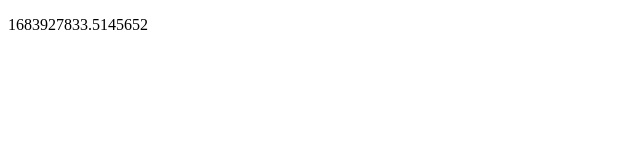
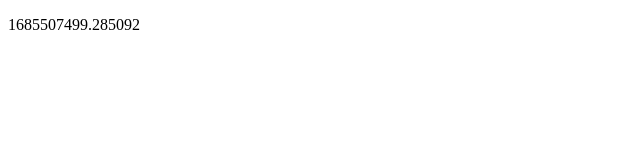
Before and after one commit to kevinbevin64/kevinbevin64.github.io, a plain HTML site: page index.html in a window 1280 px wide. Shown: the full height of the page, 0-640 px from the left. Drawn offline with Linux system fonts and the light colour scheme.

Commit message:
Update index.html

```diff
--- a/index.html
+++ b/index.html
@@ -4,7 +4,7 @@
     <meta charset="utf-8">
     <meta name="viewport" content="width=device-width, initial-scale=1">
     <title>1</title>
-    <p>1683927833.5145652</p>
+    <p>1685507499.285092</p>
 </head>
 <body>
 
```
